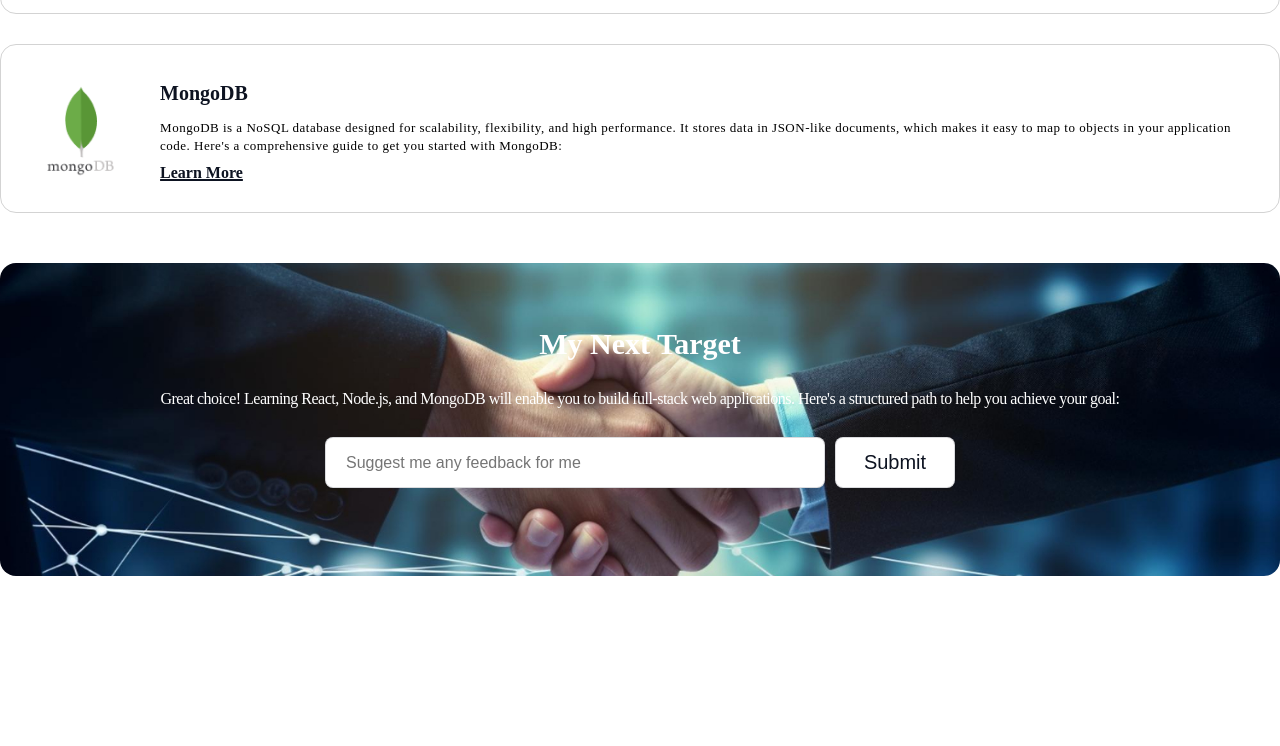
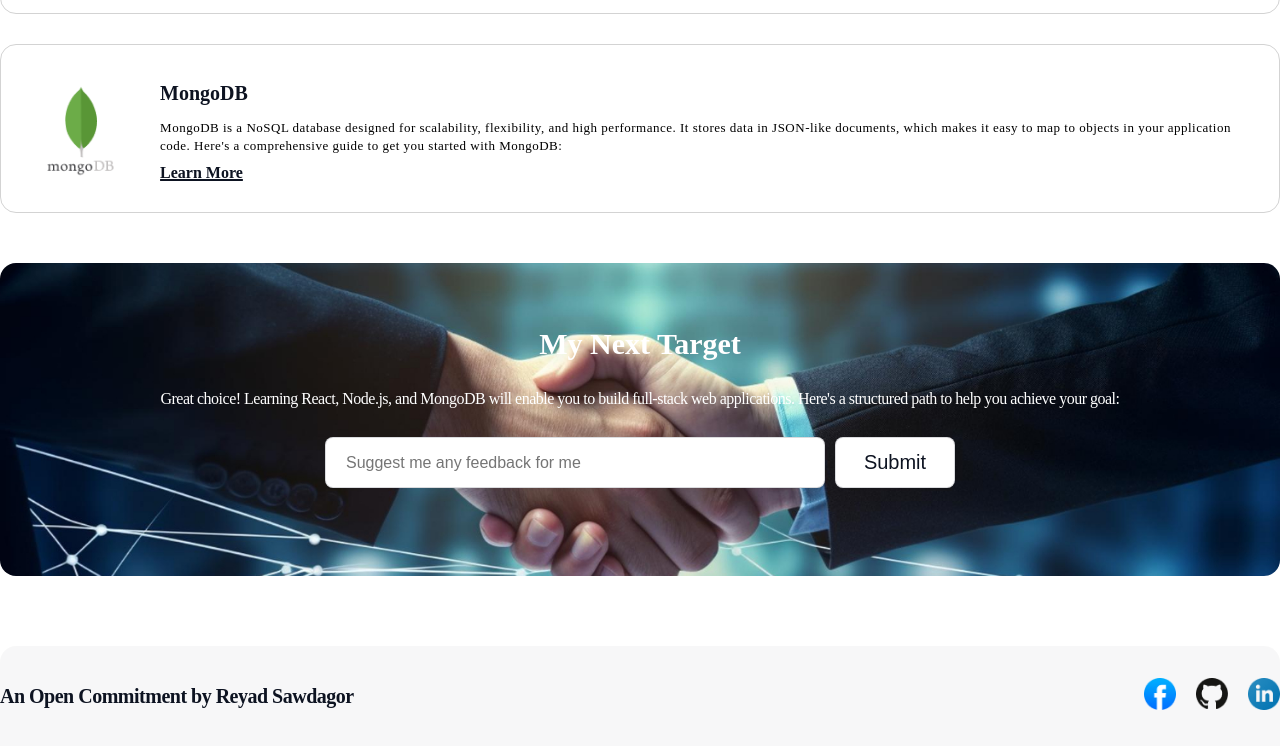
Before and after one commit to reyad-hasan/Assignment-1, a plain HTML site: page index.html in a window 1280 px wide. Shown: the part 4022-4768 px from the top of the page. Before the commit the page ends 4668 px from the top, so only its background shows below. Drawn offline with Linux system fonts and the light colour scheme; a web font is replaced by a local one.

Commit message:
completed footer section

```diff
--- a/css/style.css
+++ b/css/style.css
@@ -386,3 +386,43 @@ nav ul .logo {
     color: rgb(255, 255, 255);
     border: 1px solid rgb(255, 255, 255);
 }
+
+/* footer section style here */
+footer {
+    border-radius: 16px 16px 0px 0px;
+    background: rgba(13, 19, 33, 0.03);
+}
+
+.footer_container {
+    max-width: 1440px;
+    height: 100px;
+    margin: auto;
+    display: flex;
+    align-items: center;
+    justify-content: space-between;
+}
+
+footer .footer_container h2 {
+    color: rgb(13, 19, 33);
+    font-size: 20px;
+    font-weight: 600;
+    line-height: 23px;
+    letter-spacing: -0.5px;
+}
+
+footer .footer_container .social_link {
+    display: flex;
+    gap: 20px;
+}
+
+footer .footer_container .social_link img {
+    width: 32px;
+}
+
+footer .footer_container .social_link a {
+    transition: 0.3s;
+}
+
+footer .footer_container .social_link a:hover {
+    transform: scale(1.1);
+}
--- a/index.html
+++ b/index.html
@@ -98,10 +98,10 @@
                     potential sources of inspiration for your journey in web development:</p>
             </div>
             <div class="video_frame_box">
-                <!-- <iframe width="100%" height="100%" src="https://www.youtube.com/embed/DyxxZ_WgBFw?si=nf8-IXz9v9Xqrt0Y"
+                <iframe width="100%" height="100%" src="https://www.youtube.com/embed/DyxxZ_WgBFw?si=nf8-IXz9v9Xqrt0Y"
                     title="YouTube video player" frameborder="0"
                     allow="accelerometer; autoplay; clipboard-write; encrypted-media; gyroscope; picture-in-picture; web-share"
-                    referrerpolicy="strict-origin-when-cross-origin" allowfullscreen></iframe> -->
+                    referrerpolicy="strict-origin-when-cross-origin" allowfullscreen></iframe>
             </div>
         </section>
         <!-- my current target section -->
@@ -201,8 +201,16 @@
             </div>
         </section>
     </main>
+    <!-- footer section -->
     <footer>
-        <!-- footer section -->
+        <div class="footer_container">
+            <h2>An Open Commitment by Reyad Sawdagor</h2>
+            <div class="social_link">
+                <a href="https://www.facebook.com/" target="_blank"><img src="./assets/facebook.png" alt=""></a>
+                <a href="https://github.com/" target="_blank"><img src="./assets/github.png" alt=""></a>
+                <a href="https://bd.linkedin.com/" target="_blank"><img src="./assets/linkedin-icon 1.png" alt=""></a>
+            </div>
+        </div>
     </footer>
 </body>
 
```
